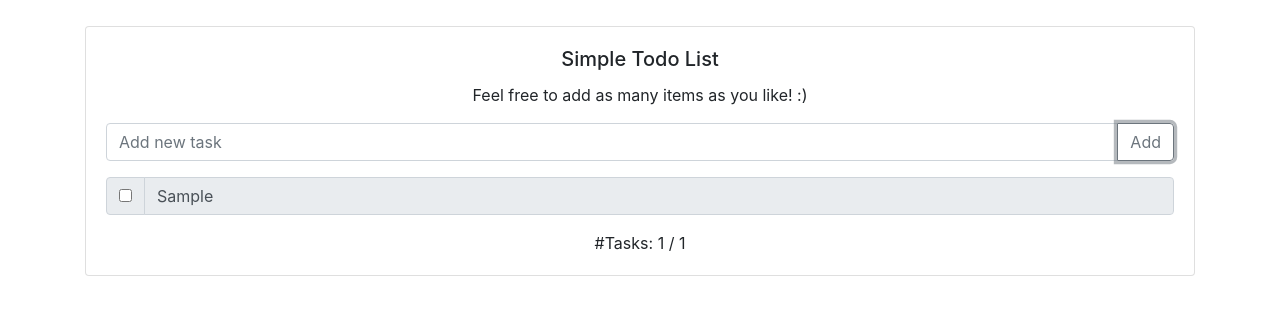
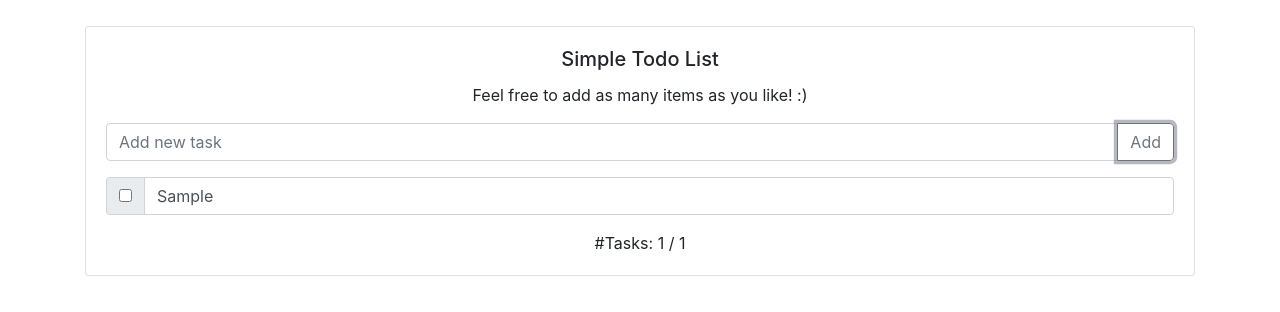
Before and after one commit to htbkoo/mobx-react-todo-app, a React (Create React App) app: page / in a window 1280 px wide. Both pictures are taken after typing "Sample" into the empty fields and a click on the button "Add". Shown: the top 312 px of the page. Built offline with nearby package versions, Linux system fonts and the light colour scheme; the HTML template or start-up script is replaced by a standard one.

Commit message:
added functionality to rename task

```diff
--- a/src/App.tsx
+++ b/src/App.tsx
@@ -1,4 +1,4 @@
-import React from 'react';
+import React, {Component} from 'react';
 import {observable} from "mobx";
 import {observer} from "mobx-react";
 
@@ -18,14 +18,17 @@ class TodoListComponent extends React.Component<TodoListComponentProps> {
         return (
             <div>
                 {todoStore.todos.map((todo, idx) => (
-                    <TodoItemComponent todo={todo} key={`${todo.title}_${todo.id}_${idx}`}/>))}
+                    <TodoItemComponent todo={todo} key={`${todo.id}_${idx}`}/>))}
                 #Tasks: {todoStore.numRemaining} / {todoStore.size}
             </div>
         )
     }
 }
 
-function TodoItemComponent({todo}: { todo: Todo }) {
+@observer
+class TodoItemComponent extends Component<{ todo: Todo }> {
+    render() {
+        let {todo} = this.props;
         return (
             <div>
                 <InputGroup className="mb-3">
@@ -33,10 +36,12 @@ function TodoItemComponent({todo}: { todo: Todo }) {
                         <InputGroup.Checkbox aria-label="Is todo completed" checked={todo.finished}
                                              onChange={() => todo.finished = !todo.finished}/>
                     </InputGroup.Prepend>
-                <FormControl aria-label="Todo task title" disabled value={todo.title}/>
+                    <FormControl aria-label="Todo task title" disabled={todo.finished} value={todo.title}
+                                 onChange={event => todo.title = event.currentTarget.value}/>
                 </InputGroup>
             </div>
         )
+    }
 }
 
 @observer
```
Lines whose indentation alone changed are shown as unchanged.
